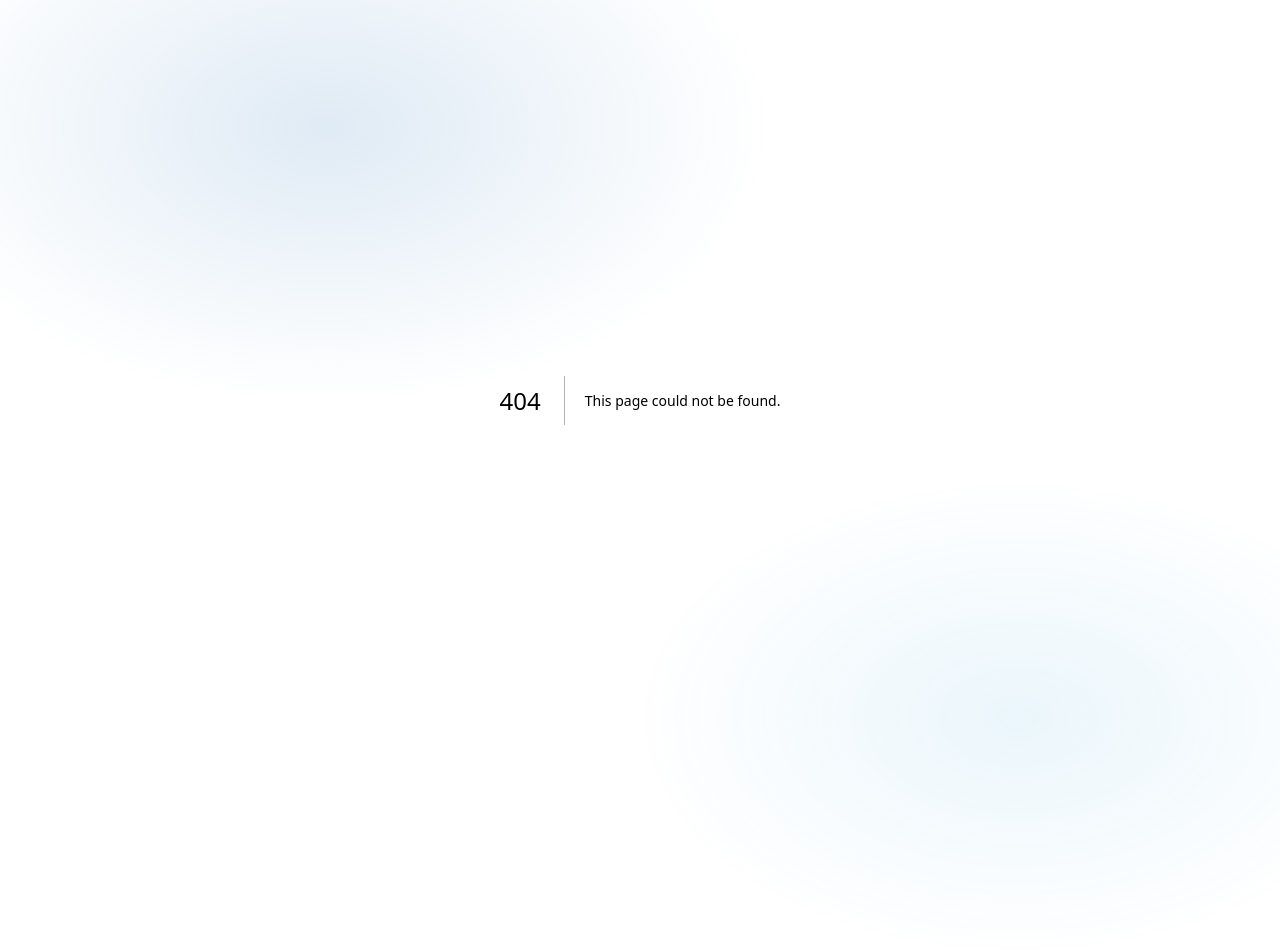
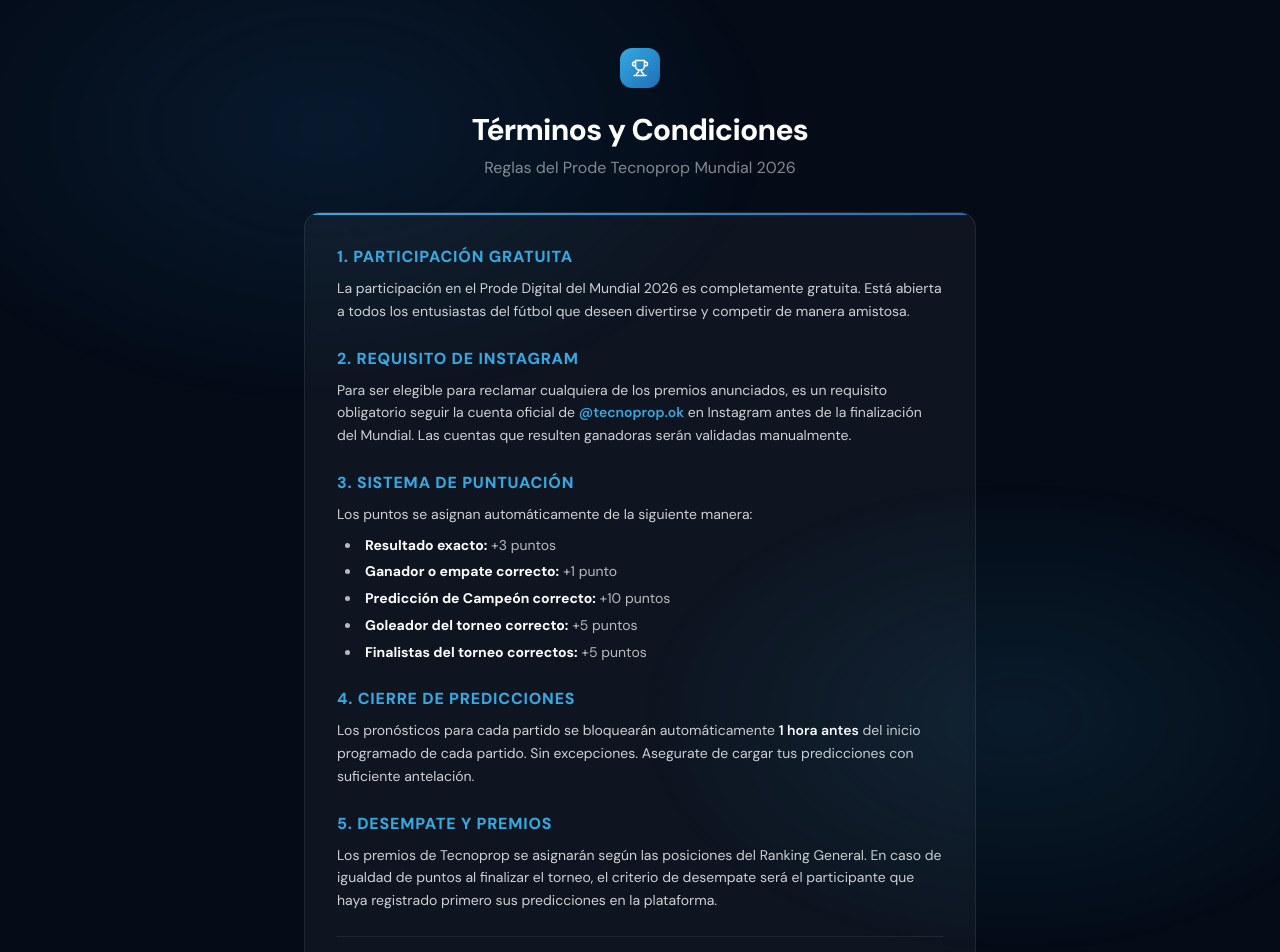
Before and after one commit to DEVREFE/prode-tecnoprop, a Next.js app: page /terminos in a window 1280 px wide. Before the commit this address had no page. Shown: the top 952 px of the page. Before the commit the page ends 800 px from the top, so only its background shows below. Built offline with nearby package versions, Linux system fonts and the light colour scheme.

Commit message:
feat: add beautiful and fully styled terms and conditions page

```diff
--- /dev/null
+++ b/src/app/terminos/page.tsx
@@ -0,0 +1,84 @@
+import Link from 'next/link'
+import { Trophy, ArrowLeft } from 'lucide-react'
+
+export default function TerminosPage() {
+  return (
+    <main className="min-h-screen flex items-center justify-center px-4 py-12">
+      <div className="w-full max-w-2xl">
+        {/* Header */}
+        <div className="text-center mb-8 animate-fade-up">
+          <Link href="/register" className="inline-flex items-center gap-2 mb-6 hover:opacity-80 transition-opacity">
+            <div className="w-10 h-10 rounded-xl bg-gradient-brand flex items-center justify-center">
+              <Trophy size={18} className="text-white" />
+            </div>
+          </Link>
+          <h1 className="text-3xl font-extrabold tracking-tight mb-2">
+            Términos y Condiciones
+          </h1>
+          <p className="text-white/50">Reglas del Prode Tecnoprop Mundial 2026</p>
+        </div>
+
+        {/* Content Card */}
+        <div className="glass-card p-8 top-accent animate-fade-up-1 space-y-6 text-sm text-white/80 leading-relaxed">
+          <section className="space-y-2">
+            <h2 className="text-base font-extrabold text-celeste uppercase tracking-wider">1. Participación Gratuita</h2>
+            <p>
+              La participación en el Prode Digital del Mundial 2026 es completamente gratuita. Está abierta a todos los entusiastas del fútbol que deseen divertirse y competir de manera amistosa.
+            </p>
+          </section>
+
+          <section className="space-y-2">
+            <h2 className="text-base font-extrabold text-celeste uppercase tracking-wider">2. Requisito de Instagram</h2>
+            <p>
+              Para ser elegible para reclamar cualquiera de los premios anunciados, es un requisito obligatorio seguir la cuenta oficial de{' '}
+              <a
+                href="https://instagram.com/tecnoprop.ok"
+                target="_blank"
+                rel="noopener noreferrer"
+                className="text-celeste font-semibold hover:underline"
+              >
+                @tecnoprop.ok
+              </a>{' '}
+              en Instagram antes de la finalización del Mundial. Las cuentas que resulten ganadoras serán validadas manualmente.
+            </p>
+          </section>
+
+          <section className="space-y-2">
+            <h2 className="text-base font-extrabold text-celeste uppercase tracking-wider">3. Sistema de Puntuación</h2>
+            <p>
+              Los puntos se asignan automáticamente de la siguiente manera:
+            </p>
+            <ul className="list-disc list-inside space-y-1 pl-2 text-white/70">
+              <li><strong className="text-white">Resultado exacto:</strong> +3 puntos</li>
+              <li><strong className="text-white">Ganador o empate correcto:</strong> +1 punto</li>
+              <li><strong className="text-white">Predicción de Campeón correcto:</strong> +10 puntos</li>
+              <li><strong className="text-white">Goleador del torneo correcto:</strong> +5 puntos</li>
+              <li><strong className="text-white">Finalistas del torneo correctos:</strong> +5 puntos</li>
+            </ul>
+          </section>
+
+          <section className="space-y-2">
+            <h2 className="text-base font-extrabold text-celeste uppercase tracking-wider">4. Cierre de Predicciones</h2>
+            <p>
+              Los pronósticos para cada partido se bloquearán automáticamente <span className="text-white font-semibold">1 hora antes</span> del inicio programado de cada partido. Sin excepciones. Asegurate de cargar tus predicciones con suficiente antelación.
+            </p>
+          </section>
+
+          <section className="space-y-2">
+            <h2 className="text-base font-extrabold text-celeste uppercase tracking-wider">5. Desempate y Premios</h2>
+            <p>
+              Los premios de Tecnoprop se asignarán según las posiciones del Ranking General. En caso de igualdad de puntos al finalizar el torneo, el criterio de desempate será el participante que haya registrado primero sus predicciones en la plataforma.
+            </p>
+          </section>
+
+          <div className="pt-4 border-t border-white/[0.08] flex items-center justify-between">
+            <p className="text-xs text-white/35">Última actualización: Mayo 2026</p>
+            <Link href="/register" className="inline-flex items-center gap-1.5 text-celeste hover:underline font-semibold">
+              <ArrowLeft size={14} /> Volver al registro
+            </Link>
+          </div>
+        </div>
+      </div>
+    </main>
+  )
+}
```
